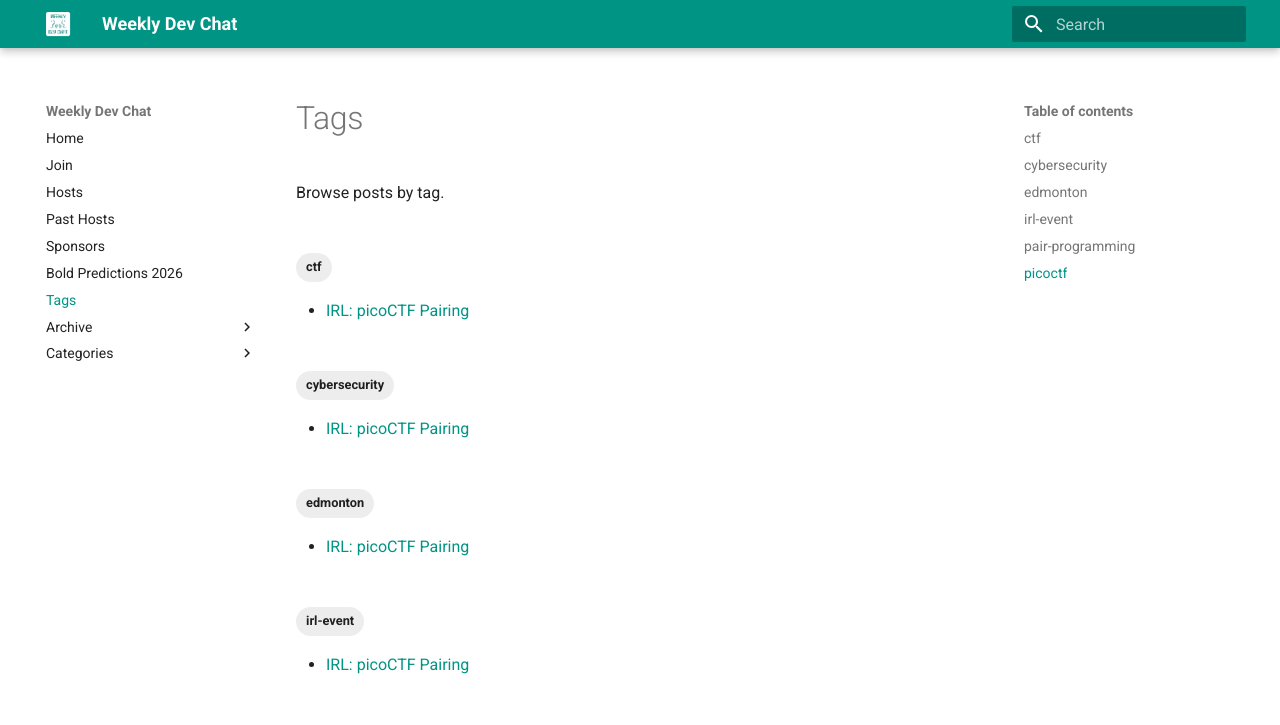
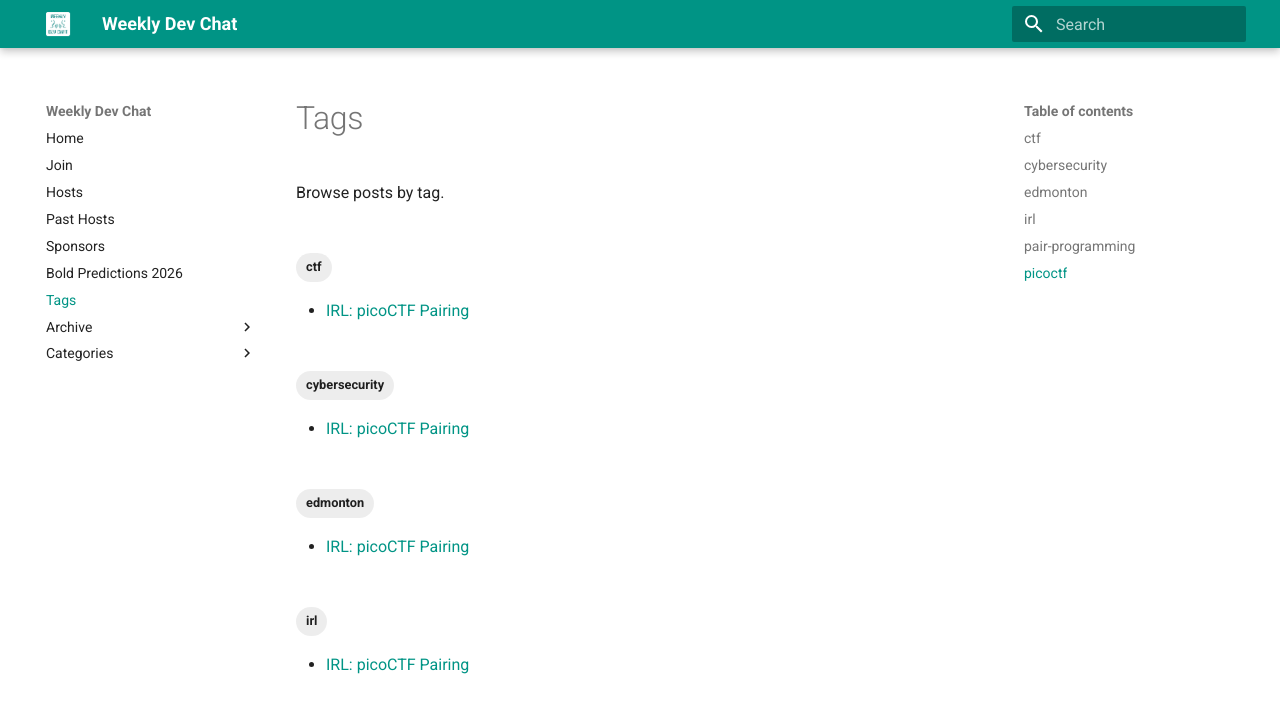
Before and after one commit to weeklydevchat/weeklydevchat.github.io, an MkDocs documentation site: the page built from docs/tags.md, in a window 1280 px wide and 982 px high. Shown: the top 725 px of the window. Built offline with MkDocs 1.6.1 and Material for MkDocs 9.7.7, drawn with Linux system fonts in a browser that asks for light colours.

Commit message:
Update irl-event tag to irl to be consistent with existing tags.
Co-authored-by: Copilot <175728472+Copilot@users.noreply.github.com>

```diff
--- a/docs/posts/2026/02/24/index.md
+++ b/docs/posts/2026/02/24/index.md
@@ -10,7 +10,7 @@ tags:
   - ctf
   - picoctf
   - pair-programming
-  - irl-event
+  - irl
   - edmonton
 pin: true
 ---
```
